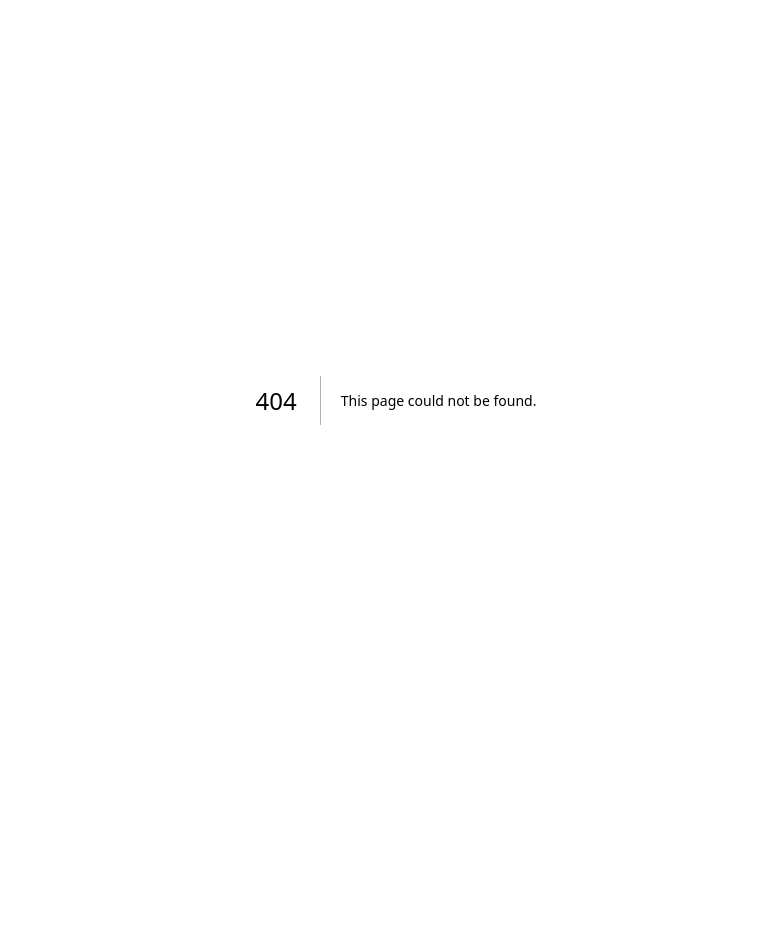
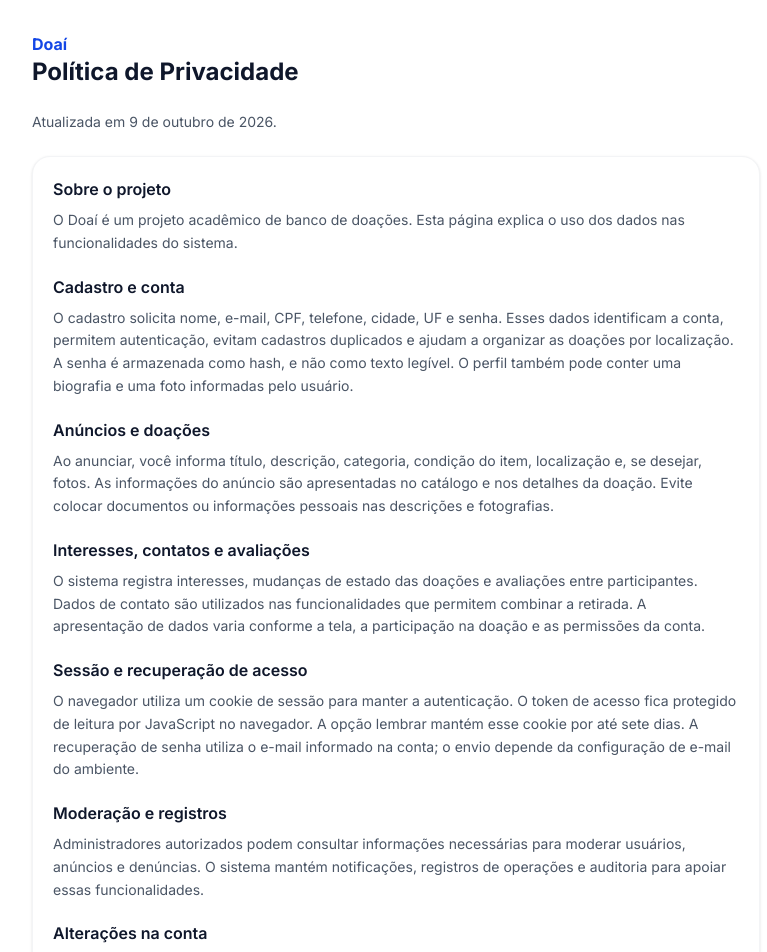
Before and after one commit to MeZiul/FrontEnd---Banco-de-doa-es, a Next.js app: page /privacidade in a window 1280 px wide. Before the commit this address had no page. Shown: the top 952 px of the page, without its empty margins (244-1011 px from the left). Before the commit the page ends 800 px from the top, so only its background shows below. Built offline with nearby package versions, Linux system fonts and the light colour scheme.

Commit message:
feat: public terms and project privacy policy before signup

```diff
--- a/app/(protected)/perfil/termos/page.tsx
+++ b/app/(protected)/perfil/termos/page.tsx
@@ -1,24 +1,5 @@
-
-const termos = [
-  "O Doaí é uma plataforma gratuita que conecta pessoas dispostas a doar itens a pessoas que precisam deles. Não é permitida a cobrança de qualquer valor pelos itens anunciados.",
-  "A retirada dos itens é combinada diretamente entre doador e interessado. Recomendamos encontros em locais públicos e seguros.",
-  "Anúncios com produtos ilegais, perigosos ou em condições impróprias de uso serão removidos e a conta poderá ser suspensa.",
-];
-
+import { TermosConteudo } from "@/components/shared/termos-conteudo";
+import Link from "next/link";
 export default function TermosPage() {
-  return (
-    <div className="w-full">
-      {/* Cabeçalho da Página */}
-      <h1 className="mb-6 text-2xl font-bold text-slate-900">Termos de Uso</h1>
-
-      {/* Texto dos Termos */}
-      <div className="flex flex-col gap-3 rounded-2xl border border-gray-100 bg-white p-5 shadow-sm">
-        {termos.map((paragrafo) => (
-          <p key={paragrafo} className="text-sm leading-relaxed text-gray-600">
-            {paragrafo}
-          </p>
-        ))}
-      </div>
-    </div>
-  );
+  return <div className="w-full space-y-6"><h1 className="text-2xl font-bold text-slate-900">Termos de Uso</h1><TermosConteudo /><Link href="/privacidade" className="text-blue-700 underline">Política de privacidade</Link></div>;
 }
--- /dev/null
+++ b/app/privacidade/page.tsx
@@ -0,0 +1,14 @@
+import Link from "next/link";
+export const metadata = { title: "Política de Privacidade | Doaí" };
+const secoes = [
+  ["Sobre o projeto", "O Doaí é um projeto acadêmico de banco de doações. Esta página explica o uso dos dados nas funcionalidades do sistema."],
+  ["Cadastro e conta", "O cadastro solicita nome, e-mail, CPF, telefone, cidade, UF e senha. Esses dados identificam a conta, permitem autenticação, evitam cadastros duplicados e ajudam a organizar as doações por localização. A senha é armazenada como hash, e não como texto legível. O perfil também pode conter uma biografia e uma foto informadas pelo usuário."],
+  ["Anúncios e doações", "Ao anunciar, você informa título, descrição, categoria, condição do item, localização e, se desejar, fotos. As informações do anúncio são apresentadas no catálogo e nos detalhes da doação. Evite colocar documentos ou informações pessoais nas descrições e fotografias."],
+  ["Interesses, contatos e avaliações", "O sistema registra interesses, mudanças de estado das doações e avaliações entre participantes. Dados de contato são utilizados nas funcionalidades que permitem combinar a retirada. A apresentação de dados varia conforme a tela, a participação na doação e as permissões da conta."],
+  ["Sessão e recuperação de acesso", "O navegador utiliza um cookie de sessão para manter a autenticação. O token de acesso fica protegido de leitura por JavaScript no navegador. A opção lembrar mantém esse cookie por até sete dias. A recuperação de senha utiliza o e-mail informado na conta; o envio depende da configuração de e-mail do ambiente."],
+  ["Moderação e registros", "Administradores autorizados podem consultar informações necessárias para moderar usuários, anúncios e denúncias. O sistema mantém notificações, registros de operações e auditoria para apoiar essas funcionalidades."],
+  ["Alterações na conta", "Você pode editar os campos de perfil permitidos pelo sistema. A desativação de conta altera sua situação para inativa; não significa a remoção imediata de todos os registros de doações, interesses e auditoria. Este projeto não estabelece nesta página um prazo único de apagamento de todos os registros."],
+];
+export default function Privacidade() {
+  return <main className="mx-auto w-full max-w-3xl space-y-6 px-5 py-8"><Link href="/" className="font-bold text-blue-700">Doaí</Link><h1 className="text-2xl font-bold text-slate-900">Política de Privacidade</h1><p className="text-sm text-gray-600">Atualizada em 9 de outubro de 2026.</p><div className="space-y-5 rounded-2xl border border-gray-100 bg-white p-5 shadow-sm">{secoes.map(([titulo, texto]) => <section key={titulo}><h2 className="font-semibold text-slate-900">{titulo}</h2><p className="mt-2 text-sm leading-relaxed text-gray-600">{texto}</p></section>)}</div><nav aria-label="Documentos do Doaí" className="flex flex-wrap gap-5 text-blue-700 underline"><Link href="/termos">Termos de uso</Link><Link href="/cadastro">Voltar ao cadastro</Link></nav></main>;
+}
--- /dev/null
+++ b/app/termos/page.tsx
@@ -0,0 +1,6 @@
+import Link from "next/link";
+import { TermosConteudo } from "@/components/shared/termos-conteudo";
+export const metadata = { title: "Termos de Uso | Doaí" };
+export default function TermosPublicos() {
+  return <main className="mx-auto w-full max-w-3xl space-y-6 px-5 py-8"><Link href="/" className="font-bold text-blue-700">Doaí</Link><h1 className="text-2xl font-bold text-slate-900">Termos de Uso</h1><TermosConteudo /><nav aria-label="Documentos do Doaí" className="flex flex-wrap gap-5 text-blue-700 underline"><Link href="/privacidade">Política de privacidade</Link><Link href="/cadastro">Voltar ao cadastro</Link></nav></main>;
+}
--- a/components/auth/signup-form.tsx
+++ b/components/auth/signup-form.tsx
@@ -182,7 +182,7 @@ export function SignupForm({
             onChange={(e) => atualizarCampo("termos", e.target.checked)}
           />
 
-          Li e aceito os termos de uso e a política de privacidade do Doaí
+          <span>Li e aceito os <Link href="/termos" className="text-blue-700 underline" target="_blank" rel="noopener noreferrer">termos de uso</Link> e a <Link href="/privacidade" className="text-blue-700 underline" target="_blank" rel="noopener noreferrer">política de privacidade</Link> do Doaí</span>
         </label>
         <Field>
           <Button data-test="buttonCriarConta" type="submit" disabled={carregando}>{carregando ? "Criando conta..." : "Criar Conta"}</Button>
--- /dev/null
+++ b/components/shared/termos-conteudo.tsx
@@ -0,0 +1,8 @@
+const termos = [
+  "O Doaí é uma plataforma gratuita que conecta pessoas dispostas a doar itens a pessoas que precisam deles. Não é permitida a cobrança de qualquer valor pelos itens anunciados.",
+  "A retirada dos itens é combinada diretamente entre doador e interessado. Recomendamos encontros em locais públicos e seguros.",
+  "Anúncios com produtos ilegais, perigosos ou em condições impróprias de uso serão removidos e a conta poderá ser suspensa.",
+];
+export function TermosConteudo() {
+  return <div className="flex flex-col gap-3 rounded-2xl border border-gray-100 bg-white p-5 shadow-sm">{termos.map(paragrafo => <p key={paragrafo} className="text-sm leading-relaxed text-gray-600">{paragrafo}</p>)}</div>;
+}
```
